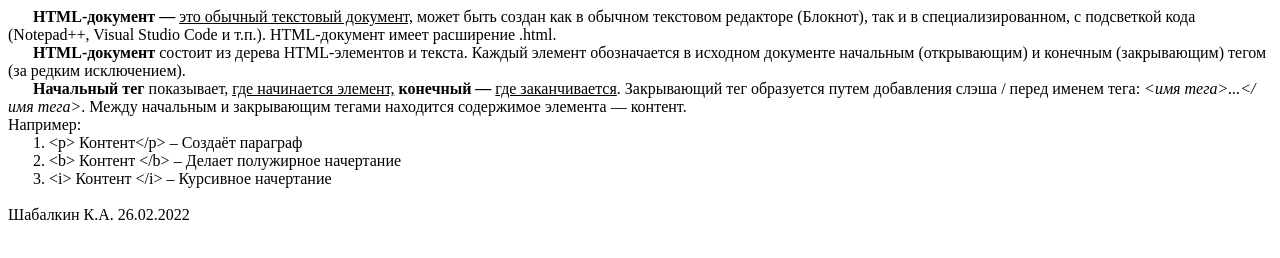
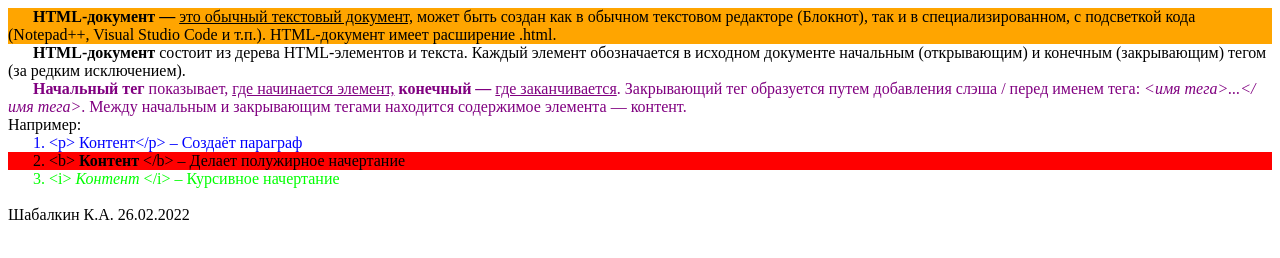
Before and after one commit to KostyaShabalkin/shabalkin-base-html, a plain HTML site: page base-html/index.html in a window 1280 px wide. Drawn offline with Linux system fonts and the light colour scheme.

Commit message:
fix: fixed more bags

```diff
--- a/base-html/index.html
+++ b/base-html/index.html
@@ -1,13 +1,19 @@
+<!DOCTYPE html>
+<html>
+ <head>
+   <title>!DOCTYPE</title>
+   <meta charset="utf-8">
+ </head>
 <body>
-    <div style="text-indent:25px;"><b>HTML-документ —</b> <ins>это обычный текстовый документ,</ins> может быть создан как в обычном текстовом редакторе
+    <div style="text-indent:25px; background:orange"><b>HTML-документ —</b> <ins>это обычный текстовый документ,</ins> может быть создан как в обычном текстовом редакторе
         (Блокнот), так и в специализированном, с подсветкой кода (Notepad++, Visual Studio Code и т.п.). HTML-документ
         имеет расширение .html.</div>
     <div style="text-indent:25px;"><b>HTML-документ</b> состоит из дерева HTML-элементов и текста. Каждый элемент обозначается в исходном документе начальным (открывающим) и конечным (закрывающим) тегом (за редким исключением).</div>
-    <div style="text-indent:25px;"><b>Начальный тег</b> показывает, <ins>где начинается элемент,</ins> <b>конечный — </b><ins>где заканчивается</ins>. Закрывающий тег образуется
+    <div style="text-indent:25px; color: purple;"><b>Начальный тег</b> показывает, <ins>где начинается элемент,</ins> <b>конечный — </b><ins>где заканчивается</ins>. Закрывающий тег образуется
         путем добавления слэша / перед именем тега: <i>&lt;имя тега&gt;...&lt;/имя тега&gt;</i>. Между начальным и закрывающим тегами находится содержимое элемента — контент.</div>
         <div>Например:</div>
-        <div style="text-indent:25px;">1. &lt;p&gt; Контент&lt;/p&gt; – Создаёт параграф</div>
-        <div style="text-indent:25px;">2. &lt;b&gt; Контент &lt;/b&gt; – Делает полужирное начертание</div>
-        <div style="text-indent:25px;">3. &lt;i&gt; Контент &lt;/i&gt; – Курсивное начертание</div>
+        <div style="text-indent:25px; color: blue;">1. &lt;p&gt; Контент&lt;/p&gt; – Создаёт параграф</div>
+        <div style="text-indent:25px; background:red ;">2. &lt;b&gt; <b>Контент</b> &lt;/b&gt; – Делает полужирное начертание</div>
+        <div style="text-indent:25px; color: rgb(0, 255, 0);">3. &lt;i&gt; <i>Контент</i> &lt;/i&gt; – Курсивное начертание</div>
     <br><div>Шабалкин К.А. 26.02.2022</div>
 </body>
```
Also changed, not shown: index.html (+11 -5 lines).
